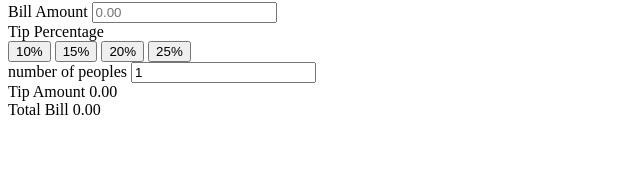
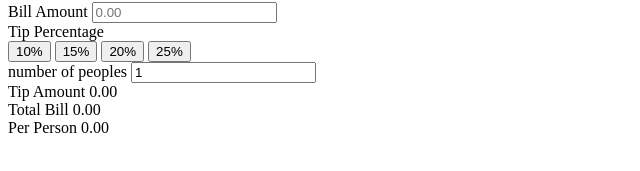
Before and after one commit to putcode677/html-css-javasript-TIP-CALCULATOR-project, a plain HTML site: page index.html in a window 1280 px wide. Shown: the part 125-296 px from the top of the page, without its empty margins (0-640 px from the left). Drawn offline with Linux system fonts and the light colour scheme.

Commit message:
for tip amount and total bill per person

```diff
--- a/index.html
+++ b/index.html
@@ -33,12 +33,16 @@
     <div class="result-row">
       <span class="label">Tip Amount</span>
       <span class="value" id="tipAmount">0.00</span>
-    </div>
-     <div class="result-row">
+ </div>
+    <div class="result-row">
       <span class="label">Total Bill</span>
       <span class="value" id="totalAmount">0.00</span>
+       <div class="result-row">
+      <span class="label">Per Person</span>
+      <span class="value" id="perPerson">0.00</span>
     </div>
-    </div>
+ </div>
+</div>
 
 
 
```
